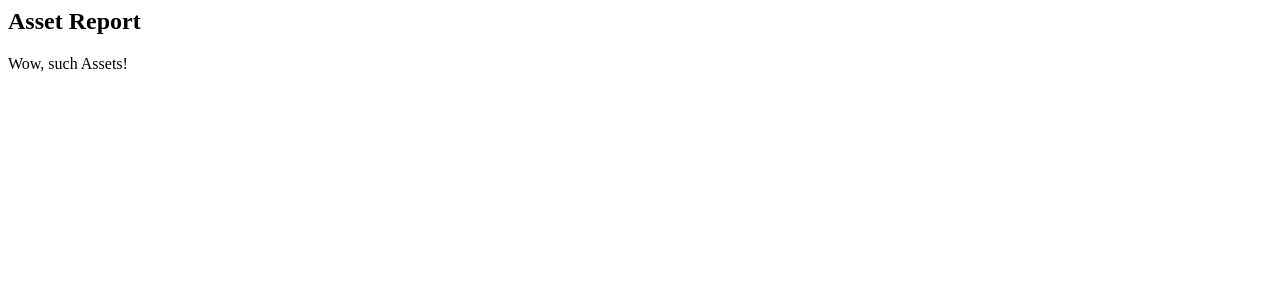
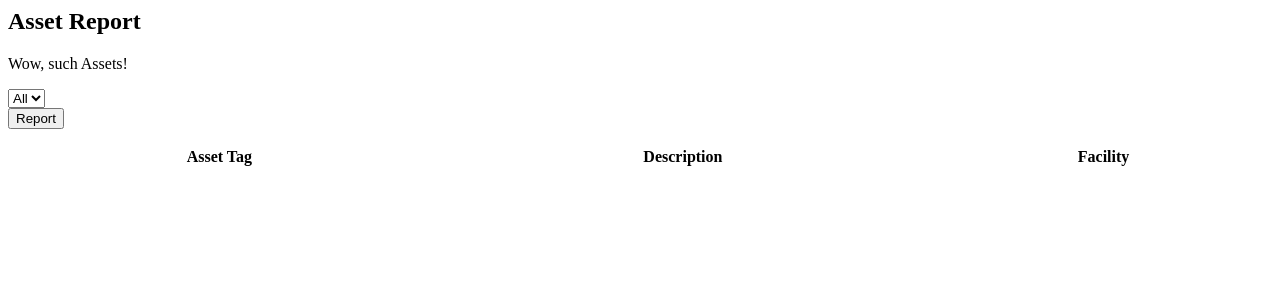
Before and after one commit to RRMulvihill/CIS322, a Python web app: template src/templates/asset_report.html in a window 1280 px wide. Shown: the top 300 px of the page. Run offline with Jinja, Linux system fonts and the light colour scheme; the template is opened without the code that fills it, so the values that code supplies are empty.

Commit message:
Update asset_report.html

```diff
--- a/src/templates/asset_report.html
+++ b/src/templates/asset_report.html
@@ -1,6 +1,30 @@
 <html>
 <title>asset report</title>
 	<body><h2>Asset Report</h2>
-	<p>Wow, such Assets!</p>
+		<p>Wow, such Assets!</p>
+			<form action="{{url_for('asset_report')}}" method="POST">
+			<select name='facility'>
+				<option name='facility' value="0" SELECTED>All</option>
+				{% for facility in facilities %}
+					<option name='facility' value="{{facility[0]}}" SELECTED>{{facility[1]}}</option>
+				{% endfor %}
+			</select>
+			<br />
+			<input type="submit" value="Report" name="submit" />
+		</form>
+		<table style="width:100%">
+			<tr>
+				<th>Asset Tag</ th>
+				<th>Description</ th>
+				<th>Facility</ th>
+			</tr>
+			{% for line in report%}
+			<tr>
+				{% for value in line %}
+				<th>{{value}}</ th>
+				{% endfor %}
+			</tr>
+			{% endfor %}
+		</table>
 	</body>
-</html
+</html>
```
